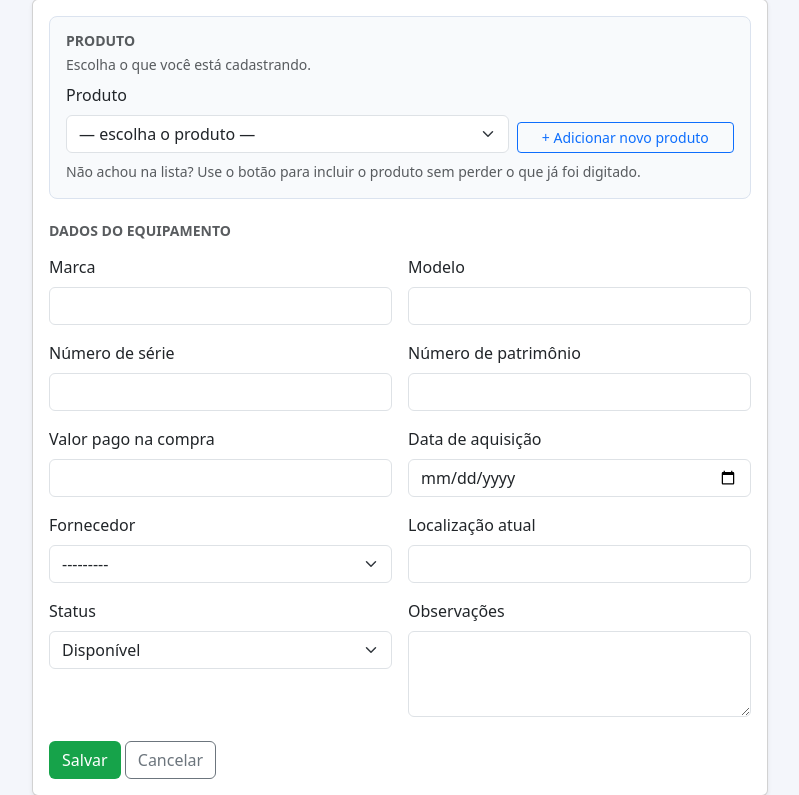
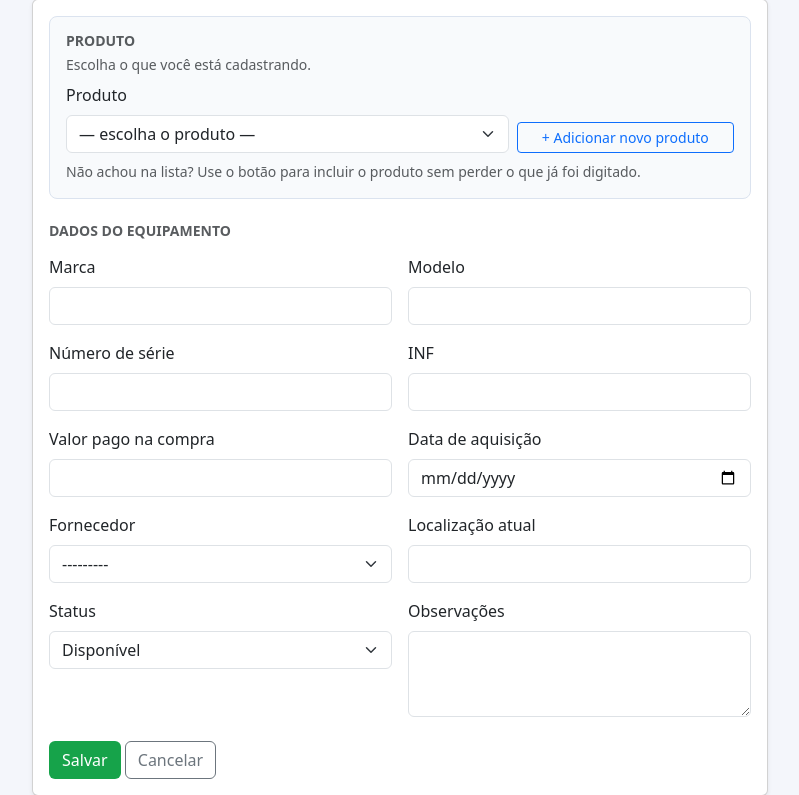
Before and after one commit to MarlonGiovany/StockLink, a Django app: page /equipamento/novo/ in a window 1280 px wide. Shown: the part 154-949 px from the top of the page, without its empty margins (240-1039 px from the left). Run offline with Django 5.2, Linux system fonts and the light colour scheme; the visitor is signed in with stand-in values (Sample User, id 1); data comes from the database, SQL or seed files in the repository; data that the repository does not hold is empty.

Commit message:
Troca o rótulo Patrimônio por INF em todo o sistema (etiqueta usada na INFORLINK)

```diff
--- a/inventario/forms.py
+++ b/inventario/forms.py
@@ -334,13 +334,13 @@ class EquipamentoSelect(forms.Select):
 
 
 class EquipamentoChoiceField(forms.ModelChoiceField):
-    """Mostra a máquina do jeito que a recepção reconhece: patrimônio + modelo."""
+    """Mostra a máquina do jeito que a recepção reconhece: INF + modelo."""
 
     widget = EquipamentoSelect
 
     def label_from_instance(self, obj):
         produto = f"{obj.produto} — " if obj.produto else ""
-        return f"Pat. {obj.numero_patrimonio} — {produto}{obj.marca} {obj.modelo}"
+        return f"INF-{obj.numero_patrimonio} — {produto}{obj.marca} {obj.modelo}"
 
 
 def maquinas_com_cliente():
@@ -421,7 +421,7 @@ class ChamadoAberturaForm(BootstrapFormMixin, forms.ModelForm):
                 dono = locacao.cliente if locacao else None
                 self.add_error(
                     "equipamento",
-                    f"A máquina Pat. {equipamento.numero_patrimonio} não está "
+                    f"A máquina INF-{equipamento.numero_patrimonio} não está "
                     f"locada para {cliente}"
                     + (f" — ela está com {dono}." if dono else "."),
                 )
--- a/inventario/models.py
+++ b/inventario/models.py
@@ -90,7 +90,8 @@ class Equipamento(models.Model):
     modelo = models.CharField("Modelo", max_length=80)
     numero_serie = models.CharField("Número de série", max_length=80, blank=True)
     numero_patrimonio = models.CharField(
-        "Número de patrimônio", max_length=80, unique=True
+        "INF", max_length=80, unique=True,
+        help_text="Número da etiqueta INF colada no equipamento.",
     )
 
     # Ficha técnica — só aparece para produtos com pede_configuracao=True
@@ -126,7 +127,7 @@ class Equipamento(models.Model):
         ordering = ["marca", "modelo"]
 
     def __str__(self):
-        return f"{self.marca} {self.modelo} (Pat. {self.numero_patrimonio})"
+        return f"{self.marca} {self.modelo} (INF-{self.numero_patrimonio})"
 
     @property
     def locacao_ativa(self):
@@ -337,7 +338,7 @@ class Aditivo(models.Model):
     )
     descricao = models.CharField(
         "Equipamento / descrição", max_length=200,
-        help_text='Ex.: "Notebook Lenovo (Pat. 8974)", "1 máquina removida"...',
+        help_text='Ex.: "Notebook Lenovo (INF-8974)", "1 máquina removida"...',
     )
     valor = models.DecimalField(
         "Valor do equipamento", max_digits=12, decimal_places=2,
--- a/inventario/views.py
+++ b/inventario/views.py
@@ -751,7 +751,7 @@ def aditivo_novo(request, pk):
                 indisponiveis = [e for e in equipamentos if e.pk not in disponiveis_ids]
                 if indisponiveis:
                     nomes = ", ".join(
-                        f"Pat. {e.numero_patrimonio}" for e in indisponiveis
+                        f"INF-{e.numero_patrimonio}" for e in indisponiveis
                     )
                     form.add_error(
                         "equipamentos",
@@ -777,7 +777,7 @@ def aditivo_novo(request, pk):
                         except (InvalidOperation, ValueError):
                             erro_valor = (
                                 f"Informe um valor válido para a máquina "
-                                f"Pat. {equipamento.numero_patrimonio}."
+                                f"INF-{equipamento.numero_patrimonio}."
                             )
                             break
                         valores[equipamento.pk] = valor
@@ -797,7 +797,7 @@ def aditivo_novo(request, pk):
                             if equipamentos:
                                 if not aditivo.descricao:
                                     nomes = ", ".join(
-                                        f"Pat. {e.numero_patrimonio}" for e in equipamentos
+                                        f"INF-{e.numero_patrimonio}" for e in equipamentos
                                     )
                                     aditivo.descricao = (
                                         f"{len(equipamentos)} máquina(s) incluída(s): {nomes}"
--- a/templates/inventario/_painel_cards.html
+++ b/templates/inventario/_painel_cards.html
@@ -36,7 +36,7 @@ na primeira carga da página e, de 15 em 15 segundos, na resposta JSON de
           <div class="os-cliente mb-1">🏢 {{ c.cliente }}</div>
         {% endif %}
         <div class="os-maquina mb-1">
-          Pat. {{ c.equipamento.numero_patrimonio }}
+          INF-{{ c.equipamento.numero_patrimonio }}
         </div>
         <div class="text-secondary mb-2">
           {% if c.equipamento.produto %}{{ c.equipamento.produto }} · {% endif %}
@@ -99,7 +99,7 @@ na primeira carga da página e, de 15 em 15 segundos, na resposta JSON de
           </div>
         </div>
         {% if c.cliente %}<div class="os-cliente-pequeno mb-1">🏢 {{ c.cliente }}</div>{% endif %}
-        <div class="mb-1">Pat. {{ c.equipamento.numero_patrimonio }}</div>
+        <div class="mb-1">INF-{{ c.equipamento.numero_patrimonio }}</div>
         <div class="text-secondary small mb-2">
           {{ c.equipamento.marca }} {{ c.equipamento.modelo }}
         </div>
--- a/templates/inventario/aditivo_excluir.html
+++ b/templates/inventario/aditivo_excluir.html
@@ -16,7 +16,7 @@
         </p>
         <ul class="small">
           {% for l in locacoes %}
-            <li>Pat. {{ l.equipamento.numero_patrimonio }} — {{ l.equipamento.marca }} {{ l.equipamento.modelo }}</li>
+            <li>INF-{{ l.equipamento.numero_patrimonio }} — {{ l.equipamento.marca }} {{ l.equipamento.modelo }}</li>
           {% endfor %}
         </ul>
       {% endif %}
--- a/templates/inventario/chamado_detalhe.html
+++ b/templates/inventario/chamado_detalhe.html
@@ -54,7 +54,7 @@
         <div class="mb-2">
           <strong>Máquina:</strong>
           <a href="{% url 'equipamento_detalhe' chamado.equipamento.pk %}">
-            Pat. {{ chamado.equipamento.numero_patrimonio }}
+            INF-{{ chamado.equipamento.numero_patrimonio }}
           </a>
           <div class="small text-muted">
             {% if chamado.equipamento.produto %}{{ chamado.equipamento.produto }} · {% endif %}
--- a/templates/inventario/chamado_historico.html
+++ b/templates/inventario/chamado_historico.html
@@ -120,7 +120,7 @@
             {% endif %}
           </td>
           <td>{% if c.cliente %}{{ c.cliente|truncatechars:28 }}{% else %}<span class="text-muted">—</span>{% endif %}</td>
-          <td class="text-nowrap">Pat. {{ c.equipamento.numero_patrimonio }}</td>
+          <td class="text-nowrap">INF-{{ c.equipamento.numero_patrimonio }}</td>
           <td>
             {% if c.encerrado %}
               {{ c.realizado|truncatechars:60 }}
--- a/templates/inventario/chamado_imprimir.html
+++ b/templates/inventario/chamado_imprimir.html
@@ -152,7 +152,7 @@ A caixa do topo mostra o número em corpo grande justamente para isso.
     <h2 class="secao">3 &middot; Equipamento</h2>
     <table class="dados">
       <tr>
-        <td class="rot">Patrimônio</td>
+        <td class="rot">INF</td>
         <td><strong>{{ chamado.equipamento.numero_patrimonio }}</strong></td>
         <td class="rot">Produto</td>
         <td>{{ chamado.equipamento.produto|default:"&mdash;" }}</td>
--- a/templates/inventario/chamado_lista.html
+++ b/templates/inventario/chamado_lista.html
@@ -135,7 +135,7 @@
           <td>{% if c.cliente %}{{ c.cliente }}{% else %}<span class="text-muted">—</span>{% endif %}</td>
           <td>
             <a href="{% url 'equipamento_detalhe' c.equipamento.pk %}">
-              Pat. {{ c.equipamento.numero_patrimonio }}</a>
+              INF-{{ c.equipamento.numero_patrimonio }}</a>
             <div class="small text-muted">{{ c.equipamento.marca }} {{ c.equipamento.modelo }}</div>
           </td>
           <td>{{ c.descricao|truncatechars:70 }}</td>
--- a/templates/inventario/contrato_detalhe.html
+++ b/templates/inventario/contrato_detalhe.html
@@ -75,7 +75,7 @@
                            title="Marcar todas as ativas">
                   </th>
                 {% endif %}
-                <th>Patrimônio</th><th>Produto</th><th>Equipamento</th>
+                <th>INF</th><th>Produto</th><th>Equipamento</th>
                 <th class="text-end">Valor</th><th>Início</th><th>Aditivo</th><th>Situação</th><th></th>
               </tr>
             </thead>
--- a/templates/inventario/equipamento_detalhe.html
+++ b/templates/inventario/equipamento_detalhe.html
@@ -15,7 +15,7 @@
       {% if equipamento.produto %}
         <span class="badge bg-light text-dark border">{{ equipamento.produto }}</span> ·
       {% endif %}
-      Patrimônio {{ equipamento.numero_patrimonio }}
+      INF-{{ equipamento.numero_patrimonio }}
     </span>
   </div>
   <div class="text-end">
--- a/templates/inventario/equipamento_lista.html
+++ b/templates/inventario/equipamento_lista.html
@@ -23,7 +23,7 @@
   <input type="hidden" name="produto" value="{{ produto_param }}">
   <div class="col-md-7">
     <input type="text" name="q" value="{{ termo }}" class="form-control"
-           placeholder="Buscar por marca, modelo, série, patrimônio ou local...">
+           placeholder="Buscar por marca, modelo, série, INF ou local...">
   </div>
   <div class="col-md-3">
     <select name="status" class="form-select">
@@ -43,7 +43,7 @@
     <table class="table table-hover align-middle mb-0">
       <thead class="table-light">
         <tr>
-          <th>Patrimônio</th><th>Produto</th><th>Marca</th><th>Modelo</th><th>Série</th>
+          <th>INF</th><th>Produto</th><th>Marca</th><th>Modelo</th><th>Série</th>
           <th>Local</th><th>Status</th><th>Manut.</th><th></th>
         </tr>
       </thead>
--- a/templates/inventario/equipamento_produtos.html
+++ b/templates/inventario/equipamento_produtos.html
@@ -19,7 +19,7 @@
 <form method="get" action="{% url 'equipamento_lista' %}" class="row g-2 mb-4">
   <div class="col-md-10">
     <input type="text" name="q" class="form-control"
-           placeholder="Buscar direto por marca, modelo, série, patrimônio ou local...">
+           placeholder="Buscar direto por marca, modelo, série, INF ou local...">
   </div>
   <div class="col-md-2">
     <button class="btn btn-primary w-100">Buscar</button>
```
Also changed, not shown: inventario/migrations/0016_alter_aditivo_descricao_and_more.py (added).
